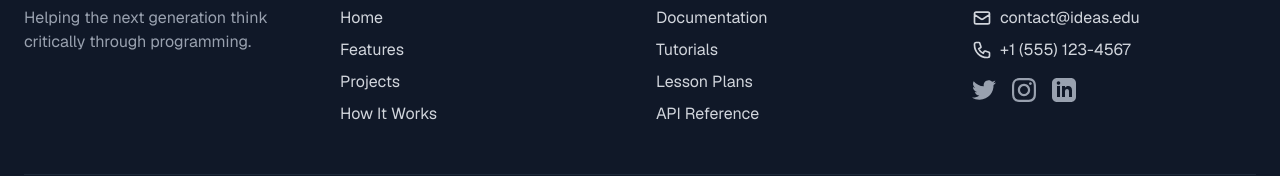
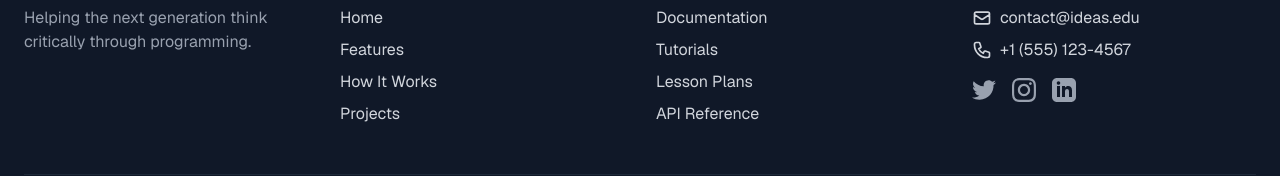
Before and after one commit to MagdalenaMaglizhanova/prolog-chat-app, a Next.js app: page / in a window 1280 px wide. Shown: the part 3440-3616 px from the top of the page. Built offline with nearby package versions, Linux system fonts and the light colour scheme.

Commit message:
Update page.tsx

```diff
--- a/src/app/page.tsx
+++ b/src/app/page.tsx
@@ -164,7 +164,12 @@ function Navigation({ scrolled, isMenuOpen, setIsMenuOpen, closeMenu }: {
         <div className="hidden md:flex items-center space-x-8">
           <Link href="/" className={`font-medium transition-colors ${scrolled ? 'text-gray-800 hover:text-blue-600' : 'text-white hover:text-blue-200'}`}>Home</Link>
           <Link href="#features" className={`font-medium transition-colors ${scrolled ? 'text-gray-800 hover:text-blue-600' : 'text-white hover:text-blue-200'}`}>Features</Link>
-          <Link href="#how-it-works" className={`font-medium transition-colors ${scrolled ? 'text-gray-800 hover:text-blue-600' : 'text-white hover:text-blue-200'}`}>How It Works</Link>
+          <Link
+            href="/howItWorks"
+            className={`font-medium transition-colors ${scrolled ? 'text-gray-800 hover:text-blue-600' : 'text-white hover:text-blue-200'}`}
+          >
+            How It Works
+          </Link>
           <Link
             href="/chat"
             className={`px-5 py-2 rounded-full font-semibold transition-all ${scrolled ? 'bg-blue-600 text-white hover:bg-blue-700' : 'bg-white text-blue-600 hover:bg-blue-50'}`}
@@ -230,7 +235,13 @@ function MobileMenu({ closeMenu }: { closeMenu: () => void }) {
     <div className="md:hidden bg-white shadow-xl rounded-lg mx-6 mt-2 py-4 px-6 absolute w-[calc(100%-3rem)]">
       <Link href="#features" className="block py-2 font-medium text-gray-800 hover:text-blue-600" onClick={closeMenu}>Features</Link>
       <Link href="#projects" className="block py-2 font-medium text-gray-800 hover:text-blue-600" onClick={closeMenu}>Projects</Link>
-      <Link href="#how-it-works" className="block py-2 font-medium text-gray-800 hover:text-blue-600" onClick={closeMenu}>How It Works</Link>
+      <Link
+        href="/howItWorks"
+        className="block py-2 font-medium text-gray-800 hover:text-blue-600"
+        onClick={closeMenu}
+      >
+        How It Works
+      </Link>
       <Link href="/chat" className="block mt-2 py-2 px-4 bg-blue-600 text-white rounded-full font-semibold text-center" onClick={closeMenu}>Try Now</Link>
     </div>
   );
@@ -574,8 +585,8 @@ function FooterLinks() {
       <ul className="space-y-2">
         <li><Link href="/" className="hover:text-white transition-colors">Home</Link></li>
         <li><Link href="#features" className="hover:text-white transition-colors">Features</Link></li>
+        <li><Link href="/howItWorks" className="hover:text-white transition-colors">How It Works</Link></li>
         <li><Link href="#projects" className="hover:text-white transition-colors">Projects</Link></li>
-        <li><Link href="#how-it-works" className="hover:text-white transition-colors">How It Works</Link></li>
       </ul>
     </div>
   );
```
